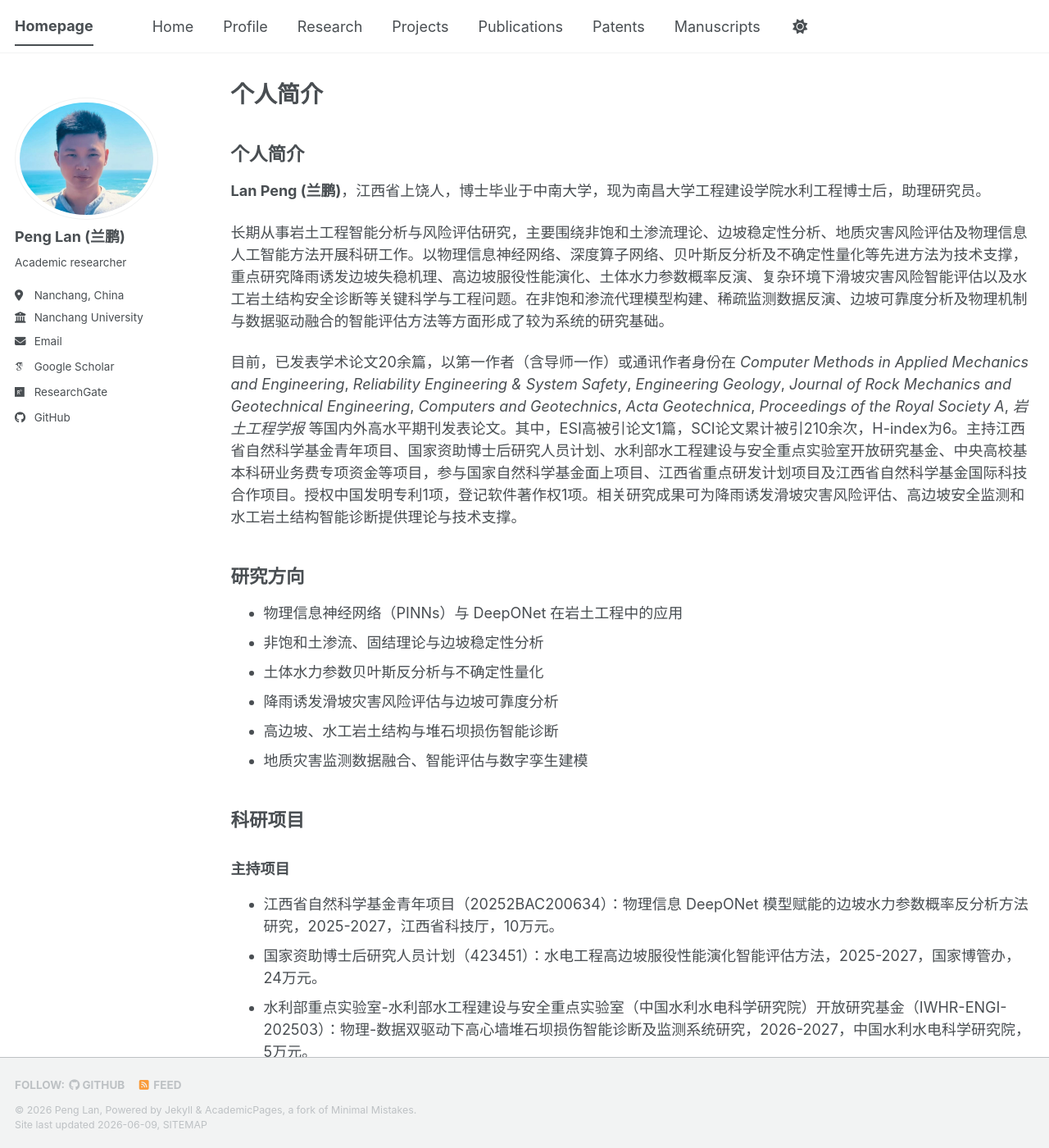
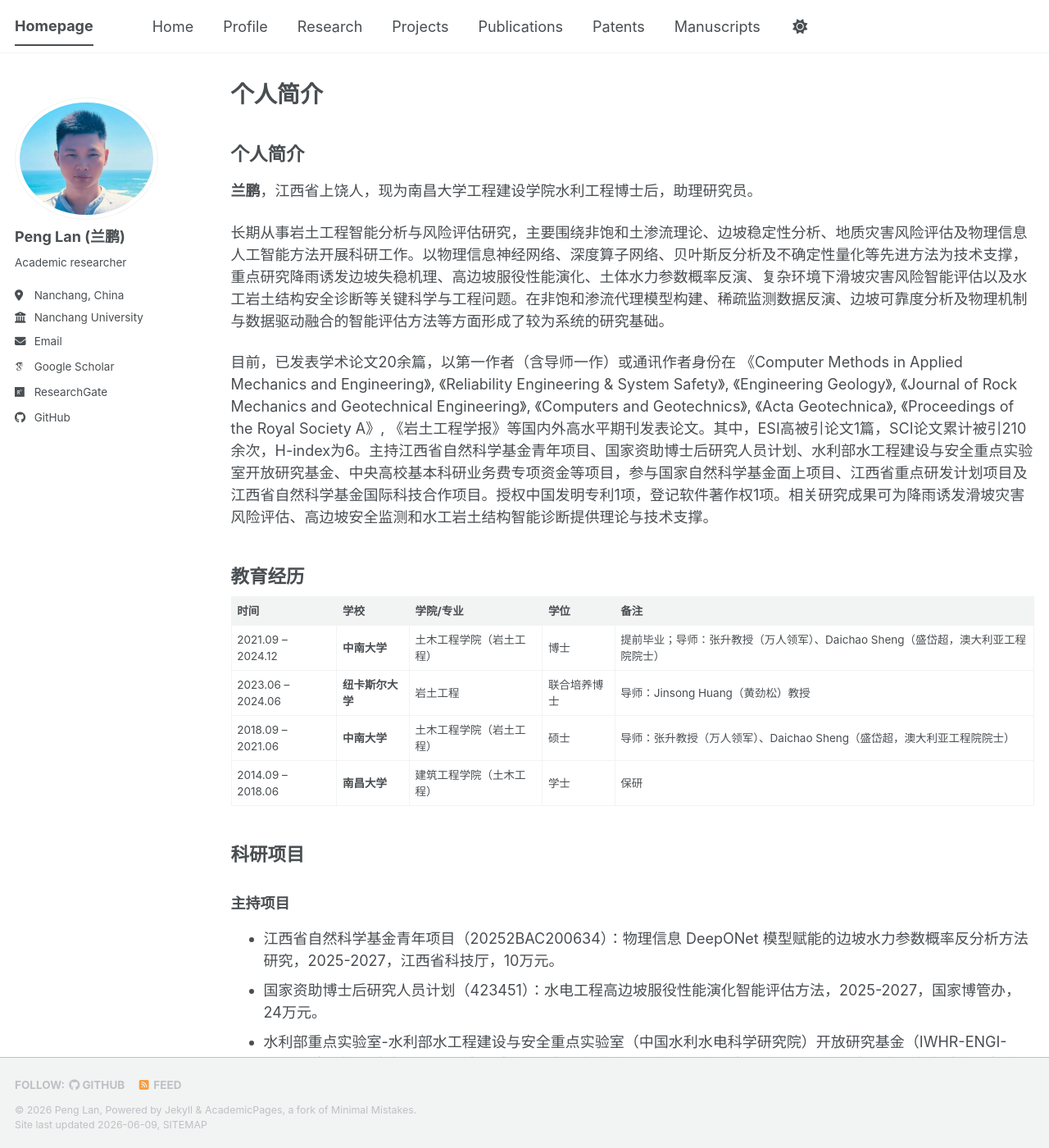
Before and after one commit to LanPeng-94/LanPeng-94.github.io, a Jekyll site: the page built from _pages/about.md, in a window 1280 px wide and 1400 px high. Shown: the whole window at 82% size. Built offline with Jekyll 4.4.1, drawn with Linux system fonts in a browser that asks for light colours; some web fonts are replaced; a script bundle is joined from its source files by our own code; library files that are not in the unit come from our copies.

Commit message:
Update homepage education section

```diff
--- a/_data/navigation.yml
+++ b/_data/navigation.yml
@@ -15,7 +15,7 @@ main:
     url: /#profile
 
   - title: "Research"
-    url: /#interests
+    url: /#education
 
   - title: "Projects"
     url: /#projects
--- a/_pages/about.md
+++ b/_pages/about.md
@@ -12,22 +12,23 @@ redirect_from:
 
 ## 个人简介
 
-**Lan Peng (兰鹏)**，江西省上饶人，博士毕业于中南大学，现为南昌大学工程建设学院水利工程博士后，助理研究员。
+**兰鹏**，江西省上饶人，现为南昌大学工程建设学院水利工程博士后，助理研究员。
 
 长期从事岩土工程智能分析与风险评估研究，主要围绕非饱和土渗流理论、边坡稳定性分析、地质灾害风险评估及物理信息人工智能方法开展科研工作。以物理信息神经网络、深度算子网络、贝叶斯反分析及不确定性量化等先进方法为技术支撑，重点研究降雨诱发边坡失稳机理、高边坡服役性能演化、土体水力参数概率反演、复杂环境下滑坡灾害风险智能评估以及水工岩土结构安全诊断等关键科学与工程问题。在非饱和渗流代理模型构建、稀疏监测数据反演、边坡可靠度分析及物理机制与数据驱动融合的智能评估方法等方面形成了较为系统的研究基础。
 
-目前，已发表学术论文20余篇，以第一作者（含导师一作）或通讯作者身份在 *Computer Methods in Applied Mechanics and Engineering*, *Reliability Engineering & System Safety*, *Engineering Geology*, *Journal of Rock Mechanics and Geotechnical Engineering*, *Computers and Geotechnics*, *Acta Geotechnica*, *Proceedings of the Royal Society A*, *岩土工程学报* 等国内外高水平期刊发表论文。其中，ESI高被引论文1篇，SCI论文累计被引210余次，H-index为6。主持江西省自然科学基金青年项目、国家资助博士后研究人员计划、水利部水工程建设与安全重点实验室开放研究基金、中央高校基本科研业务费专项资金等项目，参与国家自然科学基金面上项目、江西省重点研发计划项目及江西省自然科学基金国际科技合作项目。授权中国发明专利1项，登记软件著作权1项。相关研究成果可为降雨诱发滑坡灾害风险评估、高边坡安全监测和水工岩土结构智能诊断提供理论与技术支撑。
+目前，已发表学术论文20余篇，以第一作者（含导师一作）或通讯作者身份在 《Computer Methods in Applied Mechanics and Engineering》, 《Reliability Engineering & System Safety》, 《Engineering Geology》, 《Journal of Rock Mechanics and Geotechnical Engineering》, 《Computers and Geotechnics》, 《Acta Geotechnica》, 《Proceedings of the Royal Society A》, 《岩土工程学报》等国内外高水平期刊发表论文。其中，ESI高被引论文1篇，SCI论文累计被引210余次，H-index为6。主持江西省自然科学基金青年项目、国家资助博士后研究人员计划、水利部水工程建设与安全重点实验室开放研究基金、中央高校基本科研业务费专项资金等项目，参与国家自然科学基金面上项目、江西省重点研发计划项目及江西省自然科学基金国际科技合作项目。授权中国发明专利1项，登记软件著作权1项。相关研究成果可为降雨诱发滑坡灾害风险评估、高边坡安全监测和水工岩土结构智能诊断提供理论与技术支撑。
 
-<a id="interests"></a>
+<a id="education"></a>
 
-## 研究方向
+## 教育经历
 
-- 物理信息神经网络（PINNs）与 DeepONet 在岩土工程中的应用
-- 非饱和土渗流、固结理论与边坡稳定性分析
-- 土体水力参数贝叶斯反分析与不确定性量化
-- 降雨诱发滑坡灾害风险评估与边坡可靠度分析
-- 高边坡、水工岩土结构与堆石坝损伤智能诊断
-- 地质灾害监测数据融合、智能评估与数字孪生建模
+| 时间 | 学校 | 学院/专业 | 学位 | 备注 |
+|---|---|---|---|---|
+| 2021.09 – 2024.12 | **中南大学** | 土木工程学院（岩土工程） | 博士 | 提前毕业；导师：张升教授（万人领军）、Daichao Sheng（盛岱超，澳大利亚工程院院士） |
+| 2023.06 – 2024.06 | **纽卡斯尔大学** | 岩土工程 | 联合培养博士 | 导师：Jinsong Huang（黄劲松）教授 |
+| 2018.09 – 2021.06 | **中南大学** | 土木工程学院（岩土工程） | 硕士 | 导师：张升教授（万人领军）、Daichao Sheng（盛岱超，澳大利亚工程院院士） |
+| 2014.09 – 2018.06 | **南昌大学** | 建筑工程学院（土木工程） | 学士 | 保研 |
+
 
 <a id="projects"></a>
 
```
